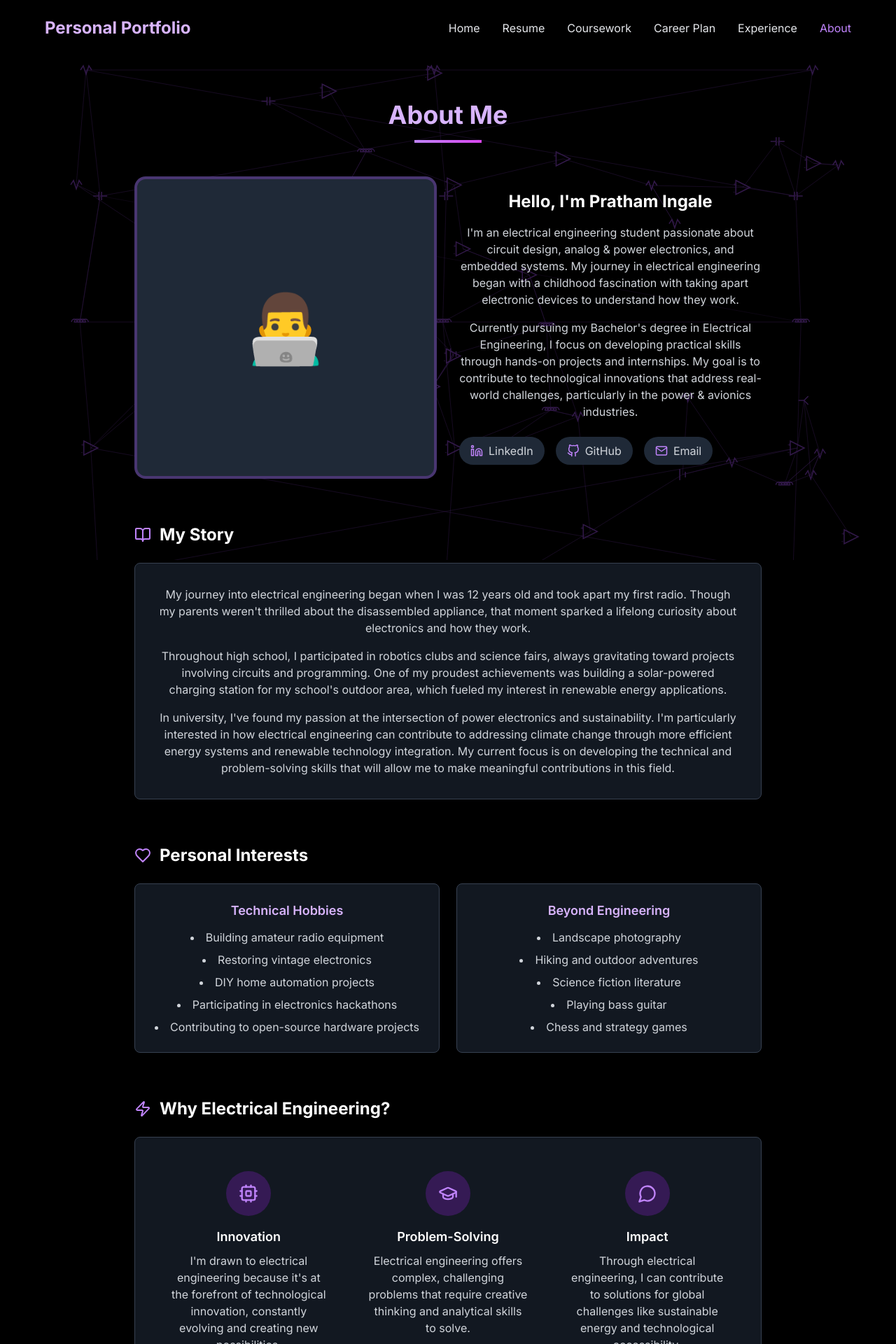
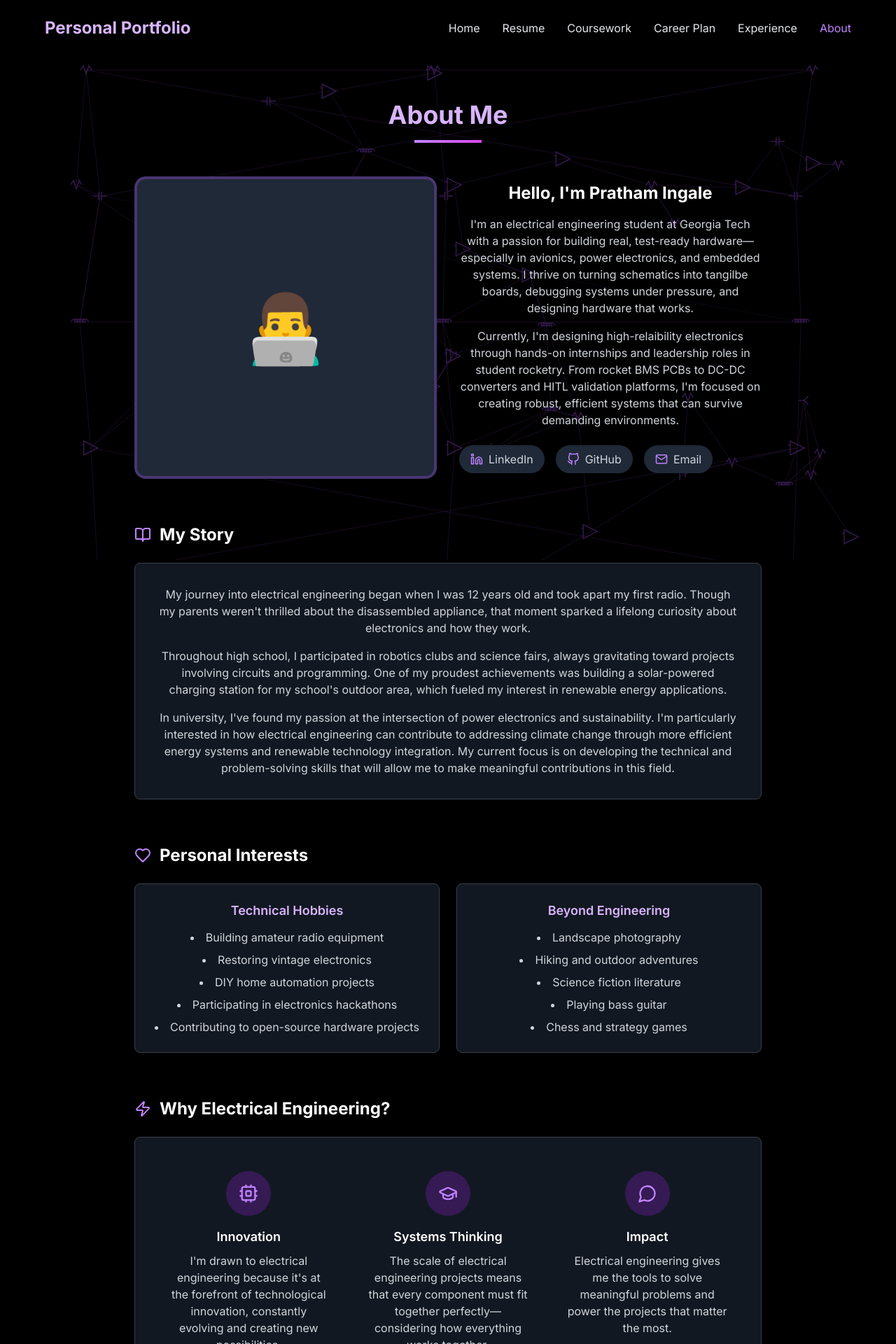
Before and after one commit to prathamingale49/personal-website, a React (Vite) app: page /about in a window 1280 px wide. Shown: the top 1920 px of the page at 70% size. Built offline with nearby package versions, Linux system fonts and the light colour scheme.

Commit message:
about me update

```diff
--- a/src/pages/About.tsx
+++ b/src/pages/About.tsx
@@ -26,10 +26,10 @@ const About = () => {
             <div className="flex flex-col justify-center">
               <h2 className="text-2xl font-bold text-white mb-4">Hello, I'm Pratham Ingale</h2>
               <p className="text-gray-300 mb-4">
-                I'm an electrical engineering student passionate about circuit design, analog & power electronics, and embedded systems. My journey in electrical engineering began with a childhood fascination with taking apart electronic devices to understand how they work.
+                I'm an electrical engineering student at Georgia Tech with a passion for building real, test-ready hardware—especially in avionics, power electronics, and embedded systems. I thrive on turning schematics into tangilbe boards, debugging systems under pressure, and designing hardware that works.
               </p>
               <p className="text-gray-300 mb-6">
-                Currently pursuing my Bachelor's degree in Electrical Engineering, I focus on developing practical skills through hands-on projects and internships. My goal is to contribute to technological innovations that address real-world challenges, particularly in the power & avionics industries.
+                Currently, I'm designing high-relaibility electronics through hands-on internships and leadership roles in student rocketry. From rocket BMS PCBs to DC-DC converters and HITL validation platforms, I'm focused on creating robust, efficient systems that can survive demanding environments.
               </p>
 
               <div className="flex flex-wrap gap-4">
@@ -143,9 +143,9 @@ const About = () => {
                   <div className="w-16 h-16 mx-auto bg-purple-900/50 rounded-full flex items-center justify-center mb-4">
                     <GraduationCap size={28} className="text-purple-400" />
                   </div>
-                  <h3 className="text-lg font-semibold text-white mb-2">Problem-Solving</h3>
+                  <h3 className="text-lg font-semibold text-white mb-2">Systems Thinking</h3>
                   <p className="text-gray-300">
-                    Electrical engineering offers complex, challenging problems that require creative thinking and analytical skills to solve.
+                    The scale of electrical engineering projects means that every component must fit together perfectly—considering how everything works together.
                   </p>
                 </div>
 
@@ -155,7 +155,7 @@ const About = () => {
                   </div>
                   <h3 className="text-lg font-semibold text-white mb-2">Impact</h3>
                   <p className="text-gray-300">
-                    Through electrical engineering, I can contribute to solutions for global challenges like sustainable energy and technological accessibility.
+                    Electrical engineering gives me the tools to solve meaningful problems and power the projects that matter the most.
                   </p>
                 </div>
               </div>
```
